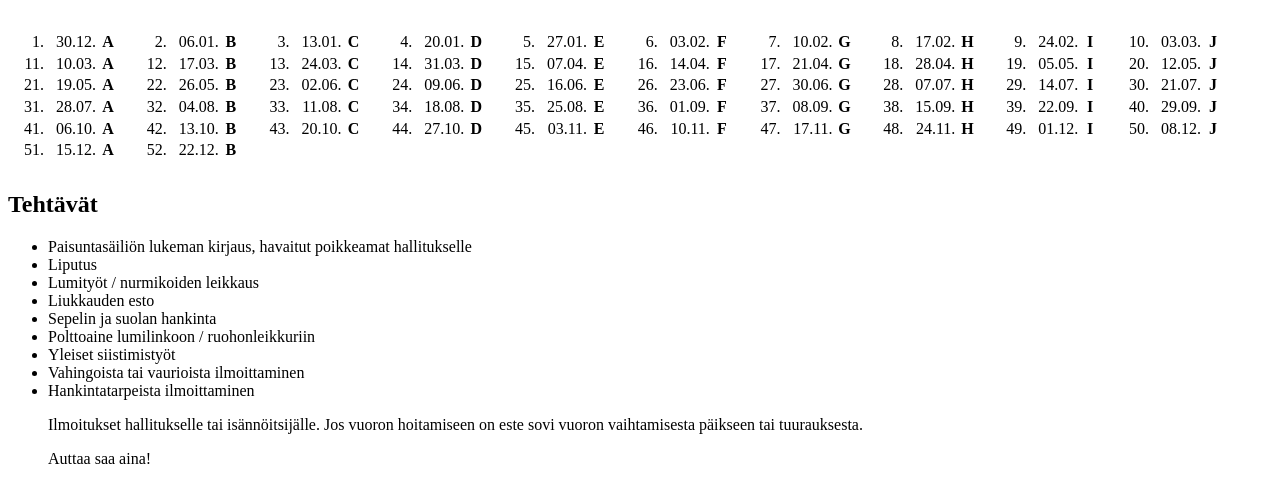
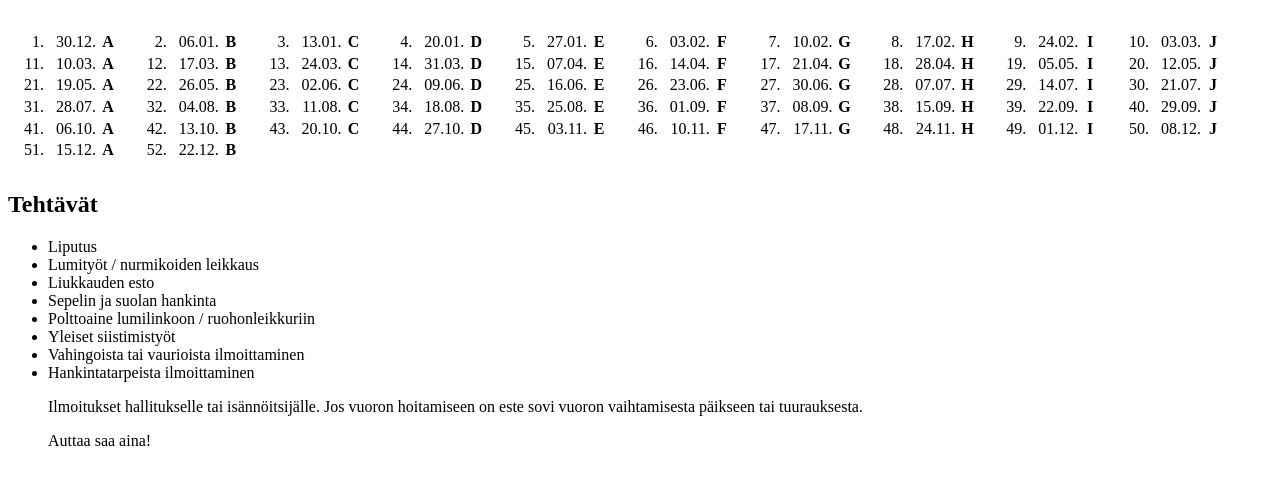
Before and after one commit to Merri/merri.net, an Astro site: page /talonmiesvuorot in a window 1280 px wide. Shown: the part 111-614 px from the top of the page. Built offline with nearby package versions, Linux system fonts and the light colour scheme; Astro itself is replaced by a stand-in of ours.

Commit message:
Ei tarvi paisua

```diff
--- a/src/pages/talonmiesvuorot.astro
+++ b/src/pages/talonmiesvuorot.astro
@@ -214,7 +214,6 @@ const initialYear = Number(now.slice(0, 4)) + (Number(now.slice(5, 7)) > 10 ? 1
 			<section id="viikkovuorot"></section>
 			<h2 data-text="heading5">Tehtävät</h2>
 			<ul>
-				<li>Paisuntasäiliön lukeman kirjaus, havaitut poikkeamat hallitukselle</li>
 				<li>Liputus</li>
 				<li>Lumityöt / nurmikoiden leikkaus</li>
 				<li>Liukkauden esto</li>
```
